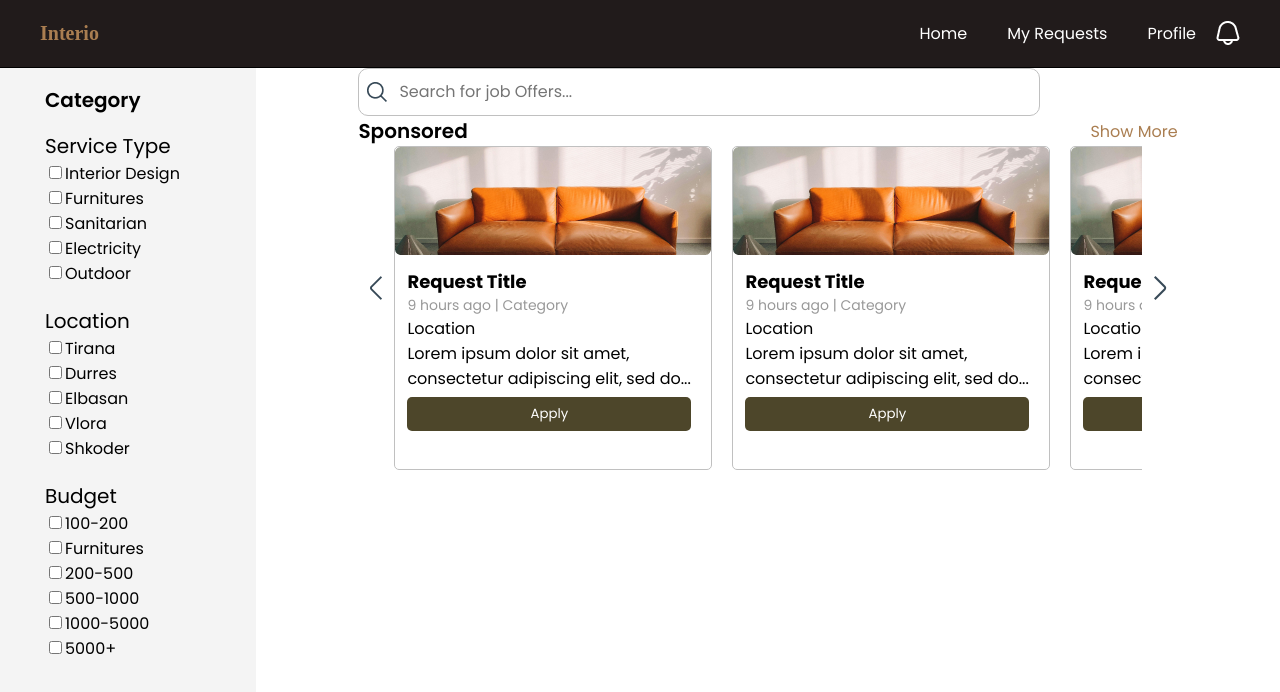
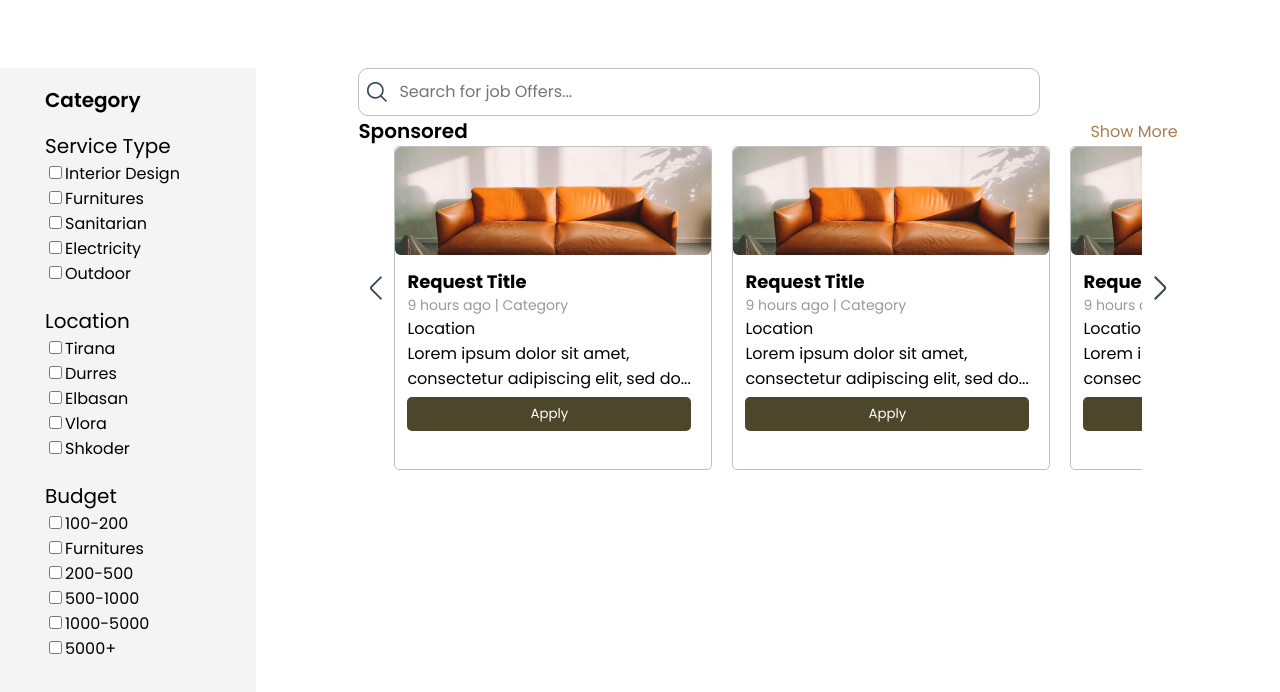
Before and after one commit to joelarapi/Interio-Front-End, a React (Vite) app: page /dashboard in a window 1280 px wide. Shown: the top 692 px of the page. Built offline with nearby package versions, Linux system fonts and the light colour scheme; a web font is replaced by a local one; what aws-amplify would draw is missing.

Commit message:
landing page init

```diff
--- a/package.json
+++ b/package.json
@@ -17,7 +17,8 @@
     "lucide-react": "^0.453.0",
     "react": "^18.3.1",
     "react-dom": "^18.3.1",
-    "react-router-dom": "^6.27.0"
+    "react-router-dom": "^6.27.0",
+    "roomade-front-end": "file:"
   },
   "devDependencies": {
     "@eslint/js": "^9.11.1",
--- a/src/App.jsx
+++ b/src/App.jsx
@@ -8,6 +8,7 @@ import Dashboard from "./Components/Dashboard/BusinessDashboard.jsx";
 import ClientProfile from "./Components/ClientProfile/ClientProfile.jsx";
 import BusinessProfile from "./Components/BusinessProfile/BusinessProfile.jsx";
 import Post from "./Components/Post/Post.jsx";
+import LandingPage from "./Components/LandingPage/LandingPage.jsx";
 
 import {Amplify} from "aws-amplify";
 import awsExports from "./aws-exports";
@@ -19,9 +20,10 @@ function App() {
 
     return (
         <>
-            {location.pathname !== "/login" && <Navbar />}
+            {location.pathname !== "/login" || location.pathname !== "/landingPage" && <Navbar />}
             <div className="app">
                 <Routes>
+                    <Route path="/landingPage" element={< LandingPage />} />
                     <Route path="/dashboard" element={<Dashboard />} />
                     <Route path="/login" element={<Login />} />
                     <Route path="/clientprofile" element={<ClientProfile />} />
--- /dev/null
+++ b/src/Components/LandingPage/LandingPage.css
@@ -0,0 +1,4 @@
+.landing-page{
+    margin-top: -70px;
+    background-color: bisque;
+}
--- /dev/null
+++ b/src/Components/LandingPage/LandingPage.jsx
@@ -0,0 +1,12 @@
+import React from "react";
+import './LandingPage.css';
+
+function LandingPage() {
+  return (
+    <div className="landing-page">
+      <h1>Hello</h1>
+    </div>
+  );
+}
+
+export default LandingPage;
```
Also changed, not shown: 1 other file (tests, documents, lock files or other folders).
